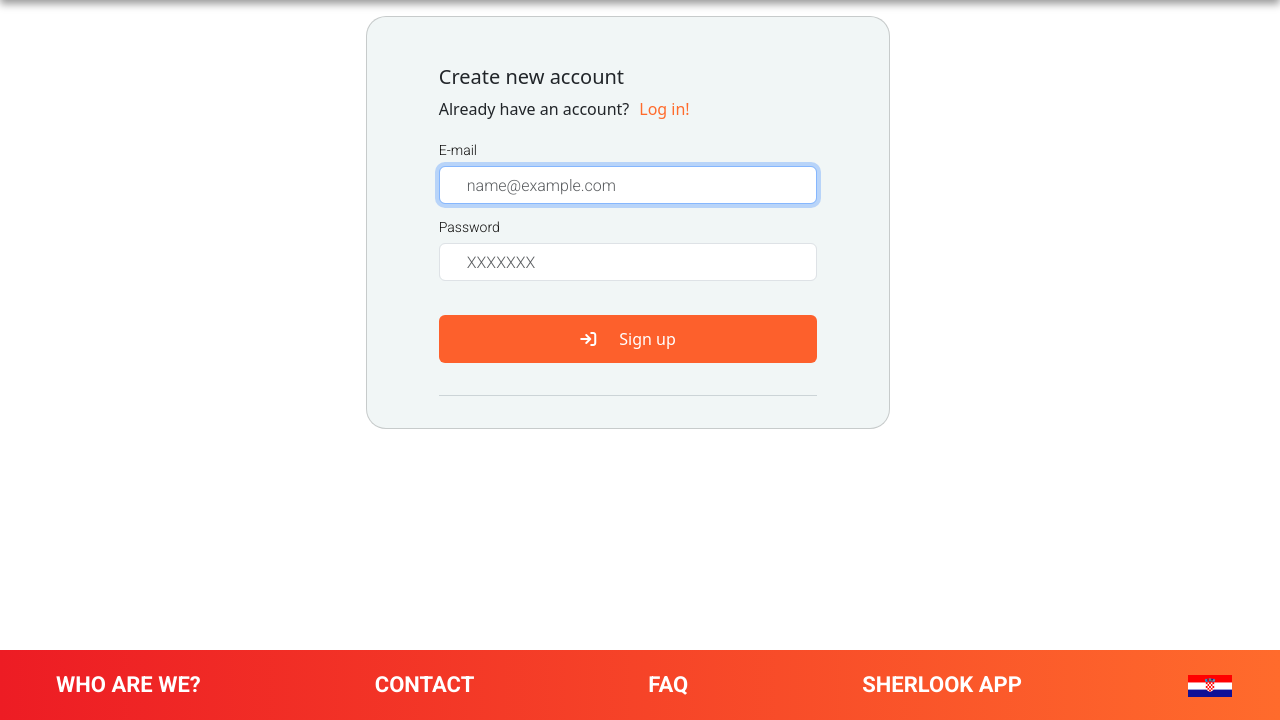
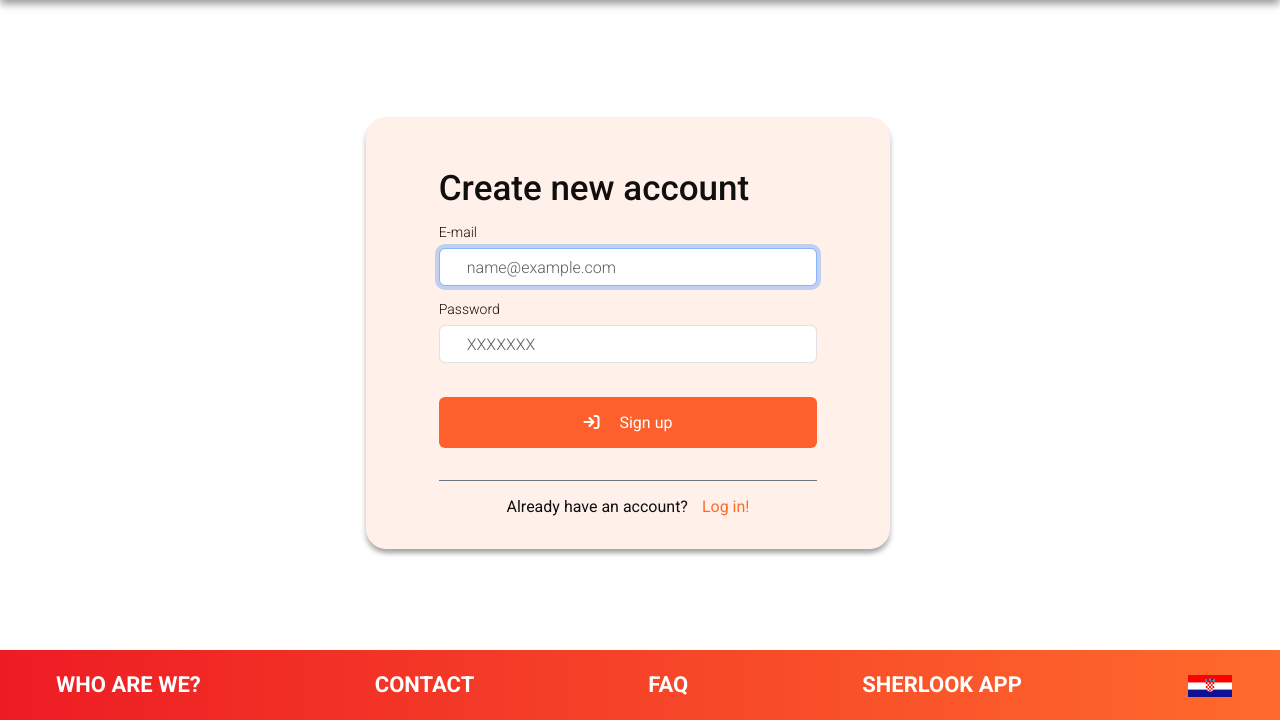
Before and after one commit to milkami/sherlook, a Django app: page /signup/ in a window 1280 px wide. Shown: the part 80-800 px from the top of the page. Run offline with Django 4.2, Linux system fonts and the light colour scheme; some libraries are stand-ins or nearby versions.

Commit message:
signup - new changes added

```diff
--- a/templates/commons/login.html
+++ b/templates/commons/login.html
@@ -248,7 +248,7 @@
                                     {% endfor %}
                                     <div class="d-flex justify-content-center">
                                         <button id="login-button" type="submit" style="width: 100%;" class="button-custom-style mt-4">
-                                            <i class="fa-solid fa-arrow-right-to-bracket" style="padding-right: 19px;"></i>
+                                            <i class="fa-solid fa-arrow-right-to-bracket pe-3" style=""></i>
                                                 Log-in
                                         </button>
                                     </div>
--- a/templates/commons/signup.html
+++ b/templates/commons/signup.html
@@ -8,15 +8,15 @@
 
 
 {% block body %}
-<div class="d-flex container-fluid align-items-center justify-content-center" style="flex-grow: 1;">
+<div class="d-flex container-fluid align-items-center justify-content-center" style="flex-grow: 1; height: 100%;">
     <div class="col d-flex justify-content-center align-items-center row" style="vertical-align: middle;">
-        <div class="container-custom card col-lg-5 col-md-10 col-sm-12">
+        <div class="light-pink-box card col-lg-5 col-md-10 col-sm-12">
             <div class="row justify-content-center">
                 <div class="col-lg-10 col-sm-10">
                     <div class="card-body pt-5 pb-3" style="width: 100%;">
-                        <h5 class="card-title text-style-re-40-600w mb-2">Create new account</h5>
-                        <p class="text-style-re-14 card-text mb-3">Already have an account?<a href="{% url 'login' %}"
-                                style="color: #FF6B2C; padding-left: 10px; text-decoration:none;">Log in!</a></p>
+                        <h5 class="card-title text-style-ro-35b mb-2">Create new account</h5>
+                        <!-- <p class="text-style-re-14 card-text mb-3">Already have an account?<a href="{% url 'login' %}"
+                                style="color: #FF6B2C; padding-left: 10px; text-decoration:none;">Log in!</a></p> -->
                         {% if form.errors %}
                             <p>Email or password not correct</p>
                         {% endif %}
@@ -33,13 +33,17 @@
                                 {% endif %}
                             {% endfor %}
 
-                            <button type="submit" class="orange-button mb-3 mt-4"
-                                    style="height:48px;">
-                                <i class="fa-solid fa-arrow-right-to-bracket" style="padding-right: 19px;"></i>
+                            <button type="submit" class="orange-button text-style-ro-16 mb-3 mt-4 py-3" style="color: white !important;">
+                                <i class="fa-solid fa-arrow-right-to-bracket pe-3"></i>
                                 Sign up
                             </button>
                         </form>
-                        <hr style="color: #5E6B78;">
+                        <div class="mt-3" style="height: 1.5px; background-color: #5E6B78; opacity: 90%"></div>
+                        <div class="d-flex justify-content-center">
+                            <p class="text-style-ro-16 card-text mb-3 mt-3">Already have an account?
+                                <a href="{% url 'login' %}" style="color: #FF6B2C; padding-left: 10px; text-decoration:none;">Log in!</a>
+                            </p>
+                        </div>
                     </div>
                 </div>
             </div>
```
